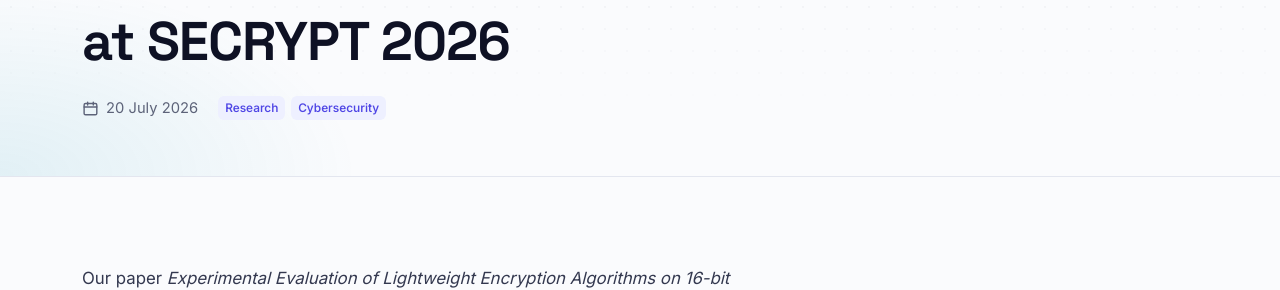
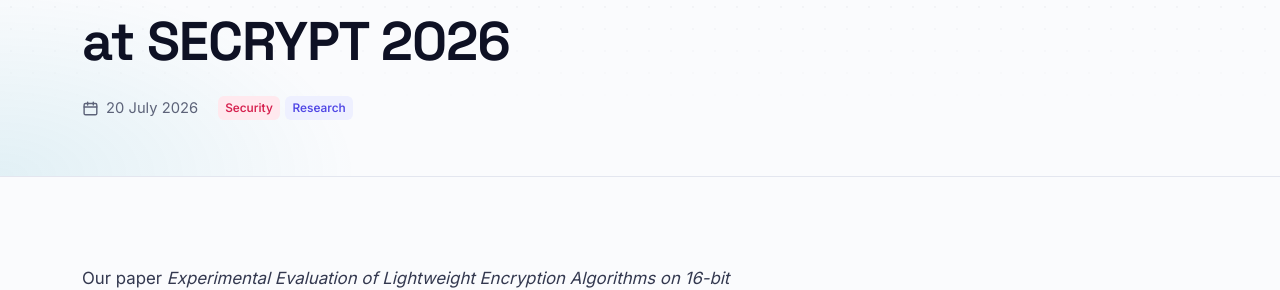
Before and after one commit to cysecud/mads.github.io, a Jekyll site: the page built from _posts/2026-07-20-lightweight-encryption-secrypt26.md, in a window 1280 px wide. Shown: the part 292-582 px from the top of the page. Built offline with Jekyll 4.4.1, drawn with Linux system fonts in a browser that asks for light colours.

Commit message:
News: colour and link tags that name a research area
Co-Authored-By: Claude Opus 5.5 (1M context) <noreply@anthropic.com>

```diff
--- a/_includes/news-card.html
+++ b/_includes/news-card.html
@@ -5,7 +5,7 @@
     <h3>{{ post.title }}</h3>
     <p>{{ post.excerpt | strip_html | truncatewords: 28 }}</p>
     {%- if post.tags.size > 0 %}
-    <ul class="tags">{% for t in post.tags limit: 3 %}<li>{{ t }}</li>{% endfor %}</ul>
+    {% include tags.html tags=post.tags limit=3 %}
     {%- endif %}
     <span class="read-more">Read more {% include icon.html name="arrow-right" %}</span>
   </a>
--- /dev/null
+++ b/_includes/tags.html
@@ -0,0 +1,28 @@
+{%- comment -%}
+  News tags. A tag naming a research area (its title, short name or id) is shown
+  in the area's colour, first; the others are neutral.
+  Usage: {% include tags.html tags=post.tags limit=3 link=true %}
+{%- endcomment -%}
+{%- assign tag_limit = include.limit | default: 99 -%}
+{%- assign area_tags = "" | split: "" -%}
+{%- assign other_tags = "" | split: "" -%}
+{%- for t in include.tags -%}
+  {%- assign tl = t | downcase -%}
+  {%- assign g = nil -%}
+  {%- for grp in site.groups -%}
+    {%- assign title = grp.title | downcase -%}{%- assign short = grp.short | downcase -%}
+    {%- if tl == title or tl == short or tl == grp.slug -%}{%- assign g = grp -%}{%- endif -%}
+  {%- endfor -%}
+  {%- if g -%}{%- assign area_tags = area_tags | push: g -%}{%- else -%}{%- assign other_tags = other_tags | push: t -%}{%- endif -%}
+{%- endfor -%}
+{%- assign n = 0 -%}
+{%- if include.tags.size > 0 -%}
+<ul class="tags">
+  {%- for g in area_tags -%}{%- if n < tag_limit -%}
+  <li class="tag-area accent-{{ g.accent }}">{% if include.link %}<a href="{{ g.url | relative_url }}">{{ g.short }}</a>{% else %}{{ g.short }}{% endif %}</li>
+  {%- assign n = n | plus: 1 -%}{%- endif -%}{%- endfor -%}
+  {%- for t in other_tags -%}{%- if n < tag_limit -%}
+  <li>{{ t }}</li>
+  {%- assign n = n | plus: 1 -%}{%- endif -%}{%- endfor -%}
+</ul>
+{%- endif -%}
--- a/_layouts/post.html
+++ b/_layouts/post.html
@@ -3,7 +3,7 @@ layout: default
 ---
 {%- capture meta -%}
 <time datetime="{{ page.date | date_to_xmlschema }}">{% include icon.html name="calendar" %}{{ page.date | date: "%-d %B %Y" }}</time>
-{%- if page.tags.size > 0 %}<ul class="tags">{% for t in page.tags %}<li>{{ t }}</li>{% endfor %}</ul>{% endif -%}
+{%- if page.tags.size > 0 %}{% include tags.html tags=page.tags link=true %}{% endif -%}
 {%- endcapture -%}
 {%- capture eyebrow -%}<a href="{{ '/news/' | relative_url }}">News</a>{%- endcapture -%}
 {% include page-hero.html eyebrow=eyebrow meta=meta %}
--- a/assets/css/main.css
+++ b/assets/css/main.css
@@ -667,3 +667,7 @@ pre {
   .feature:last-child:nth-child(2n+1) { grid-column: 1 / -1; }
 }
 @media (max-width: 600px) { .feature:last-child:nth-child(2n+1) { grid-column: auto; } }
+/* News tags that name a research area */
+.tags .tag-area { background: var(--accent-soft); color: var(--accent); }
+.tags .tag-area a { color: inherit; text-decoration: none; }
+.tags .tag-area a:hover { text-decoration: underline; }
--- a/news.html
+++ b/news.html
@@ -26,7 +26,7 @@ layout: default
         <li>
           <time datetime="{{ post.date | date_to_xmlschema }}">{{ post.date | date: "%-d %b" }}</time>
           <a href="{{ post.url | relative_url }}">{{ post.title }}</a>
-          {%- if post.tags.size > 0 %}<ul class="tags">{% for t in post.tags limit: 2 %}<li>{{ t }}</li>{% endfor %}</ul>{% endif %}
+          {%- if post.tags.size > 0 %}{% include tags.html tags=post.tags limit=2 link=true %}{% endif %}
         </li>
         {%- endfor %}
       </ul>
```
